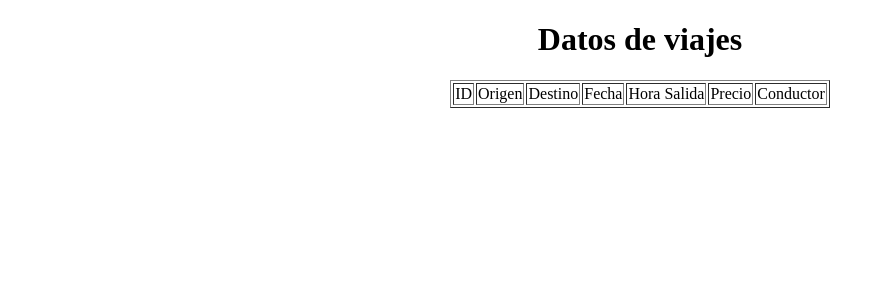
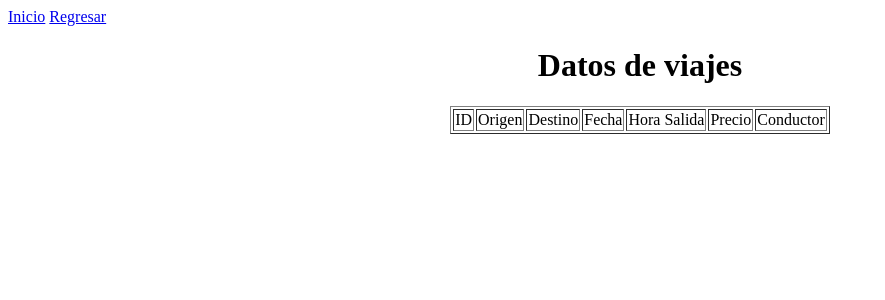
Before and after one commit to Gokruzk/book_fligths_travels, a PHP site: page /Proyecto/Vista/editar_viaje.php in a window 1280 px wide. Shown: the top 300 px of the page, without its empty margins (0-885 px from the left). Run offline with PHP 8.4, Linux system fonts and the light colour scheme; data that the repository does not hold is empty.

Commit message:
cosa más

```diff
--- a/Proyecto/Modelo/editar_viaje.php
+++ b/Proyecto/Modelo/editar_viaje.php
@@ -16,6 +16,9 @@ $sql = "SELECT *
 </head>
 
 <body>
+    <a href="../../index.html">Inicio</a>
+
+    <a href="../Controlador/handler.php?value=1">Regresar</a>
     <form action="../Modelo/actualizar_viaje.php" method="POST">
         <?php include("../Vista/tabla_viaje.php"); ?>
     </form>
--- a/Proyecto/Vista/editar_viaje.php
+++ b/Proyecto/Vista/editar_viaje.php
@@ -24,6 +24,9 @@
 </head>
 
 <body>
+<a href="../../index.html">Inicio</a>
+
+<a href="../Controlador/handler.php?value=1">Regresar</a>
 
     <center>
         <h1>Datos de viajes</h1>
```
